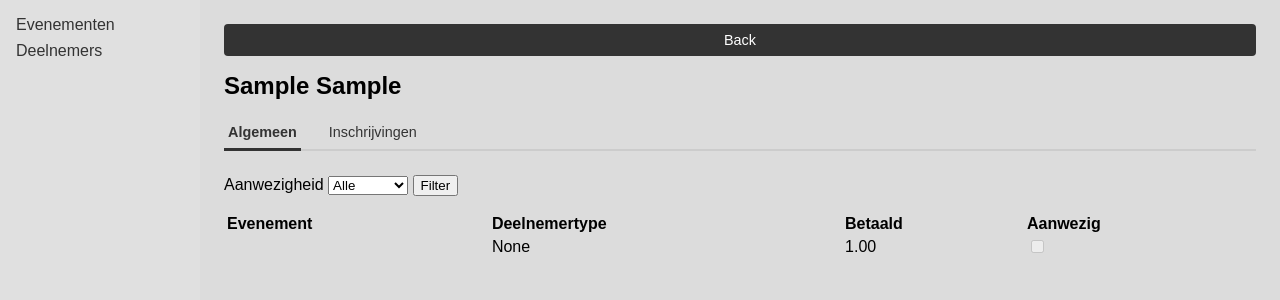
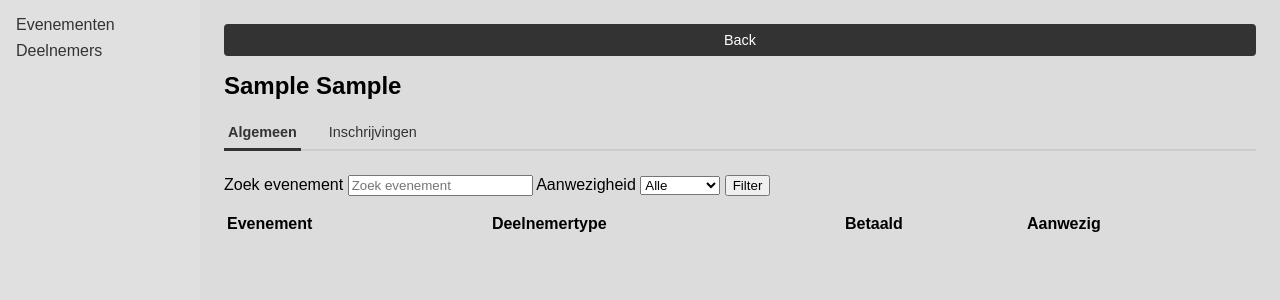
Before and after one commit to ScoutsGidsenVL/inschrijfbeheer, a Django app: page /deelnemers/1/inschrijvingen in a window 1280 px wide. Shown: the part 60-360 px from the top of the page. Run offline with Django 5.2, Linux system fonts and the light colour scheme; a user stored in the database is signed in; tables that the repository leaves empty hold one stand-in row (values such as "Sample post"); lists and menus that the app fills with data are empty.

Commit message:
feat: filteren van evenement bij deelnemer

```diff
--- a/src/migratie/views/deelnemers_views.py
+++ b/src/migratie/views/deelnemers_views.py
@@ -63,9 +63,16 @@ def deelnemers_detail(request: HttpRequest, id: str) -> HttpResponse:
 @login_required
 def deelnemers_inschrijvingen(request: HttpRequest, id: str) -> HttpResponse:
     deelnemer = Lid.objects.get(id=id)
+    zoekterm = request.GET.get('q', '')
     aanwezig_filter = request.GET.get("aanwezig", '')
 
-    inschrijvingen = Inschrijving.objects.filter(lid=id)
+    inschrijvingen = Inschrijving.objects.filter(lid=id).select_related("evenement")
+
+    if zoekterm:
+        inschrijvingen = inschrijvingen.filter(
+            Q(evenement__id__icontains=zoekterm)
+            | Q(evenement__titel__icontains=zoekterm)
+        )
 
     if aanwezig_filter == '1':
         inschrijvingen = inschrijvingen.filter(annulatie__isnull=True)
--- a/src/templates/deelnemers/deelnemers_inschrijvingen.html
+++ b/src/templates/deelnemers/deelnemers_inschrijvingen.html
@@ -3,12 +3,17 @@
 {% block deelnemers_content %}
 
 <form method="get" class="inschrijving-filter">
-    <label for="aanwezig">Aanwezigheid</label>
-    <select name="aanwezig" id="aanwezig">
-        <option value="" {% if not request.GET.aanwezig %}selected{% endif %}>Alle</option>
-        <option value="1" {% if request.GET.aanwezig == "1" %}selected{% endif %}>Aanwezig</option>
-        <option value="0" {% if request.GET.aanwezig == "0" %}selected{% endif %}>Afwezig</option>
-    </select>
+    <label>
+        Zoek evenement
+        <input type="textfield" name="q" value="{{ request.GET.q }}" placeholder="Zoek evenement">
+    </label>
+    <label>Aanwezigheid
+        <select name="aanwezig" id="aanwezig">
+            <option value="" {% if not request.GET.aanwezig %}selected{% endif %}>Alle</option>
+            <option value="1" {% if request.GET.aanwezig == "1" %}selected{% endif %}>Aanwezig</option>
+            <option value="0" {% if request.GET.aanwezig == "0" %}selected{% endif %}>Afwezig</option>
+        </select>
+    </label>
     <button type="submit">Filter</button>
 </form>
 
```
